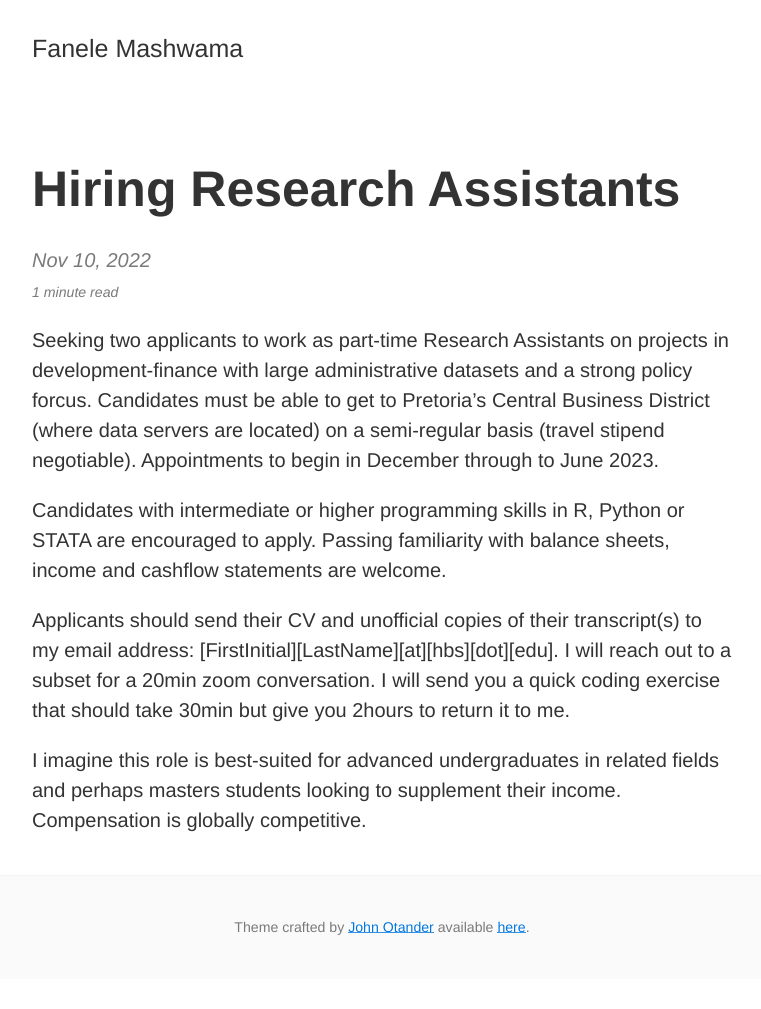
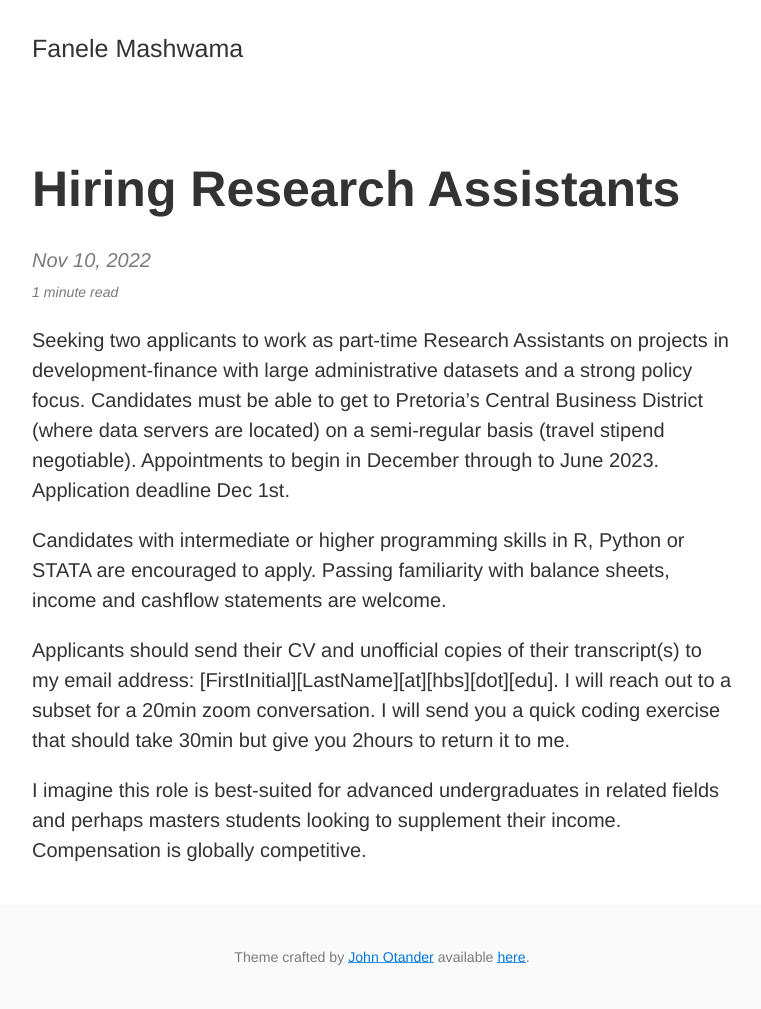
Before and after one commit to fmashwama/fmashwama.github.io, a Jekyll site: the page built from posts/2022-11-20-Hiring-RAs.md, in a window 1280 px wide. Shown: the whole page, without its empty margins (258-1019 px from the left). Built offline with Jekyll 4.4.1, drawn with Linux system fonts in a browser that asks for light colours; before the commit the page ends 979 px from its top, so only the background shows below that.

Commit message:
Update 2022-11-20-Hiring-RAs.md

```diff
--- a/posts/2022-11-20-Hiring-RAs.md
+++ b/posts/2022-11-20-Hiring-RAs.md
@@ -6,7 +6,7 @@
 categories:
 ---
 
-Seeking two applicants to work as part-time Research Assistants on projects in development-finance with large administrative datasets and a strong policy forcus. Candidates must be able to get to Pretoria's Central Business District (where data servers are located) on a semi-regular basis (travel stipend negotiable). Appointments to begin in December through to June 2023.
+Seeking two applicants to work as part-time Research Assistants on projects in development-finance with large administrative datasets and a strong policy focus. Candidates must be able to get to Pretoria's Central Business District (where data servers are located) on a semi-regular basis (travel stipend negotiable). Appointments to begin in December through to June 2023. Application deadline Dec 1st.
 
 Candidates with intermediate or higher programming skills in R, Python or STATA are encouraged to apply. Passing familiarity with balance sheets, income and cashflow statements are welcome.
 
```
